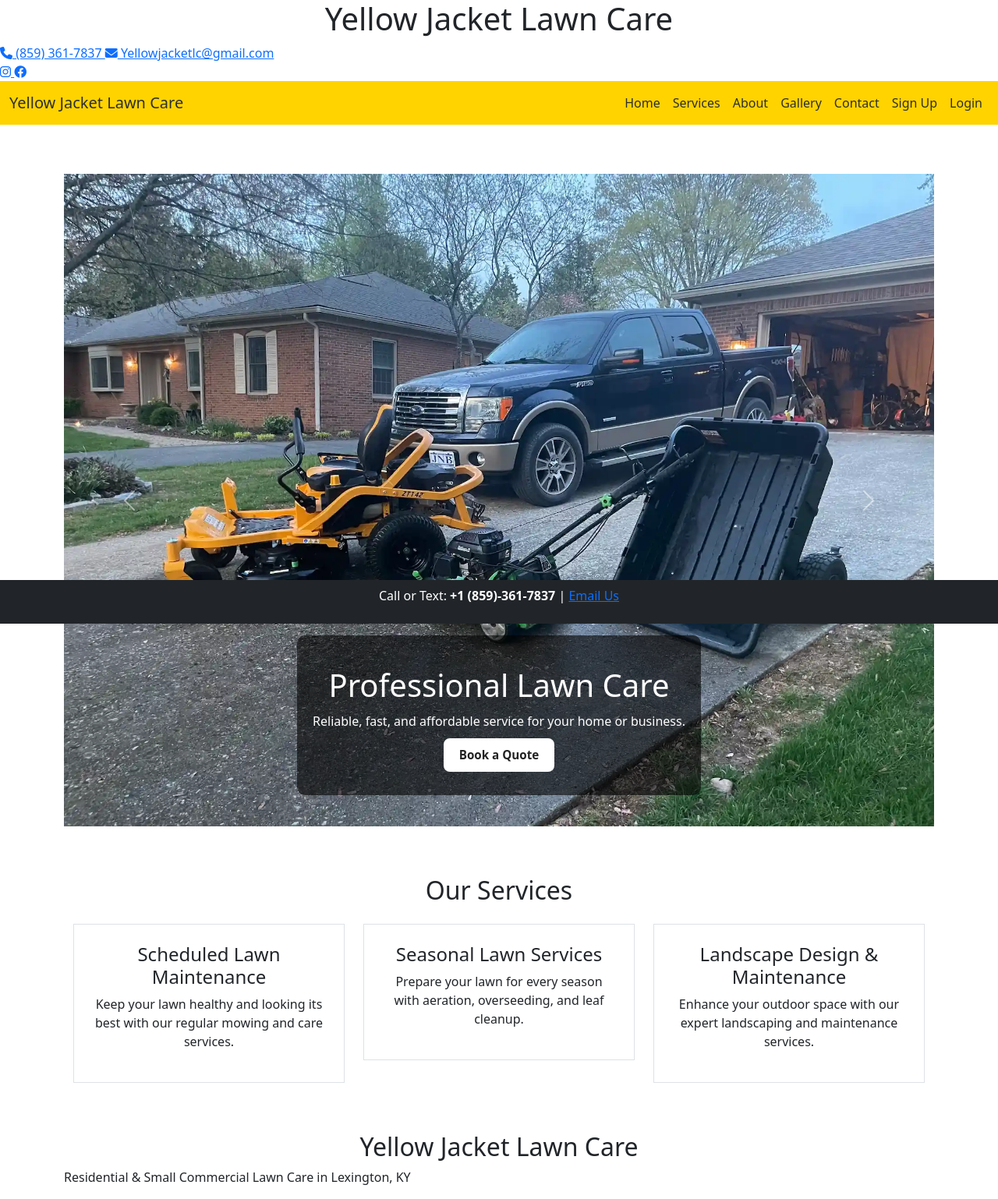
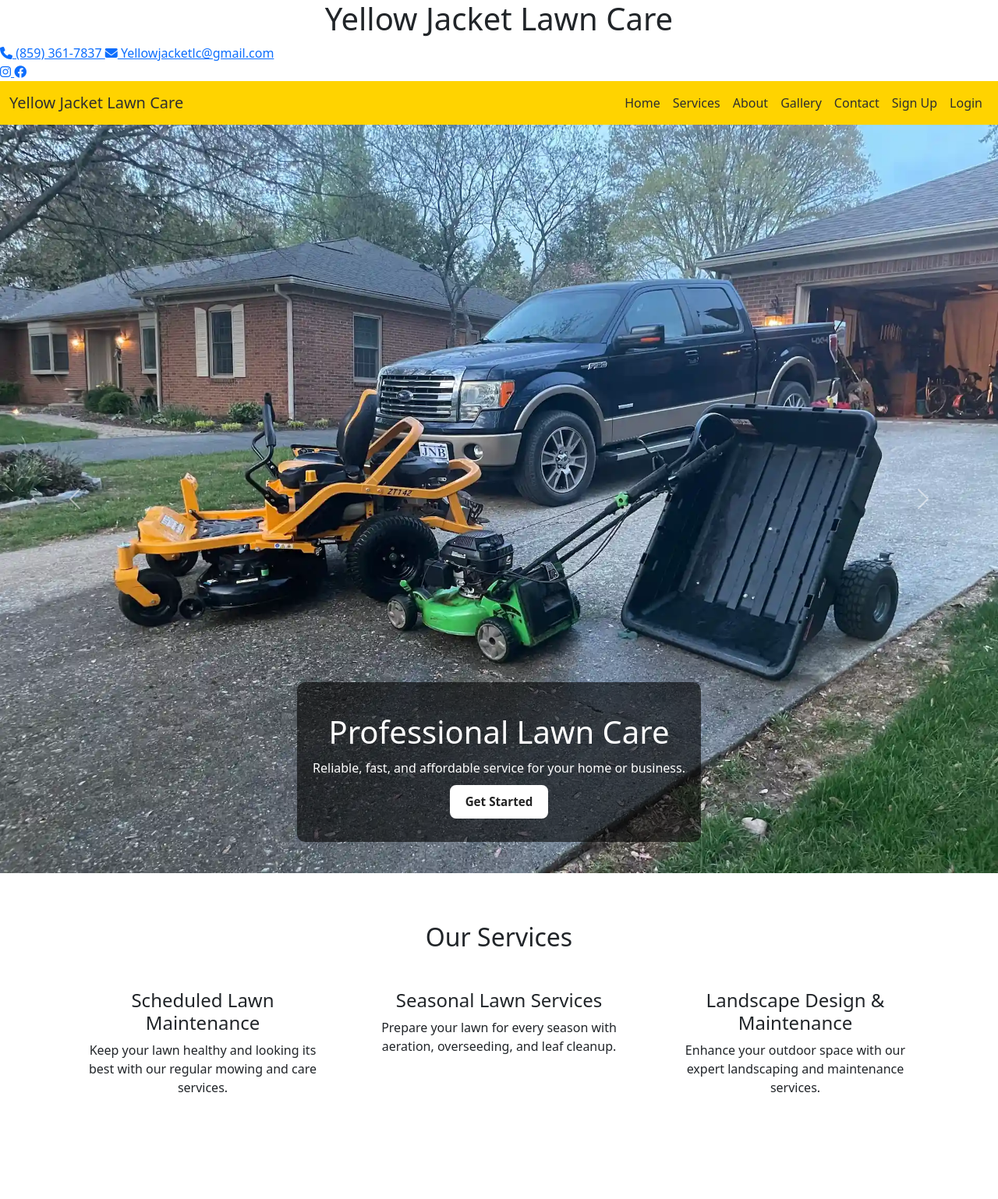
Before and after one commit to Ben-Meredith/lawn, a Flask app: page / in a window 1280 px wide. Shown: the top 1538 px of the page at 78% size. Run offline with Flask 3, Linux system fonts and the light colour scheme.

Commit message:
Update index.html

```diff
--- a/templates/index.html
+++ b/templates/index.html
@@ -1,102 +1,34 @@
 {% extends "base.html" %}
-{% block title %}Home - LawnCare{% endblock %}
+{% block title %}Home - Yellow Jacket Lawn Care{% endblock %}
+{% block container_class %}{% endblock %}
+
 {% block content %}
-<style>
-/* Ensure hero section fills full width and removes default margins */
-html, body {
-    margin: 0;
-    padding: 0;
-    overflow-x: hidden;
-}
-<style>
-/* Base: restore original desktop behavior */
-#heroCarousel,
-#heroCarousel .carousel-inner,
-#heroCarousel .carousel-item,
-#heroCarousel .carousel-item img {
-    width: 100%;
-    max-width: 100%;
-    margin: 0 auto;
-    padding: 0;
-    display: block;          /* ensures proper stacking */
-    position: relative;      /* reset any absolute offsets */
-}
-
-/* Mobile: full viewport width and fixed height to prevent jump */
-@media (max-width: 768px) {
-    #heroCarousel,
-    #heroCarousel .carousel-inner,
-    #heroCarousel .carousel-item {
-        width: 100vw;
-        max-width: 100vw;
-        margin: 0;
-        padding: 0;
-        display: block;
-        position: relative;   /* fix popping during slide transition */
-        height: 50vh;          /* adjust as needed for your hero section */
-    }
-
-    #heroCarousel .carousel-item img {
-        width: 100%;
-        height: 100%;
-        object-fit: cover;     /* ensures image fills container without distortion */
-    }
-}
-
-/* Ensure carousel-inner has no extra spacing */
-#heroCarousel .carousel-inner {
-    overflow: hidden;
-}
-
-.carousel-caption {
-    left: 0;
-    right: 0;
-}
-</style>
-<link rel="preload" as="image" href="static/images/IMG_6355 (1).webp">
-<!-- Carousel Section -->
+<!-- Hero Carousel - Slimmer & Full Width -->
 <div id="heroCarousel" class="carousel slide" data-bs-ride="carousel">
     <div class="carousel-inner">
-
-     <!-- Slide 1 -->
         <div class="carousel-item active">
-    <img src="static/images/IMG_6355 (1).webp" class="d-block w-100" alt="Beautiful Lawn" loading="lazy">
-    <div class="carousel-caption d-flex flex-column justify-content-center">
+            <img src="{{ url_for('static', filename='images/IMG_6355 (1).webp') }}" class="d-block w-100" alt="Beautiful Lawn" loading="eager">
+            <div class="carousel-caption">
                 <div class="caption-box">
                     <h1>Professional Lawn Care</h1>
                     <p>Reliable, fast, and affordable service for your home or business.</p>
-        <a href="/signup" class="btn btn-yellow">Book a Quote</a>
+                    <a href="{{ url_for('get_started') }}" class="btn btn-yellow">Get Started</a>
                 </div>
             </div>
         </div>
 
-  <!-- Slide 2 -->
         <div class="carousel-item">
-    <img src="static/images/IMG_6297.webp" class="d-block w-100" alt="Mowing Service" loading="lazy">
-    <div class="carousel-caption d-flex flex-column justify-content-center">
+            <img src="{{ url_for('static', filename='images/IMG_6299.webp') }}" class="d-block w-100" alt="Freshly Cut Grass" loading="lazy">
+            <div class="carousel-caption">
                 <div class="caption-box">
-        <h1>Trusted Local Experts</h1>
-        <p>Serving your neighborhood with pride and dedication.</p>
-        <a href="/signup" class="btn btn-yellow">Book a Quote</a>
+                    <h1>Book Online Today</h1>
+                    <p>Easy reservations and quick scheduling at your convenience.</p>
+                    <a href="{{ url_for('get_started') }}" class="btn btn-yellow">Get Started</a>
+                </div>
             </div>
         </div>
     </div>
 
-  <!-- Slide 3 -->
-  <div class="carousel-item">
-    <img src="static/images/IMG_6299.webp" class="d-block w-100" alt="Freshly Cut Grass" loading="lazy">
-    <div class="carousel-caption d-flex flex-column justify-content-center">
-      <div class="caption-box">
-        <h1>Book Online Today</h1>
-        <p>Easy reservations and quick scheduling at your convenience.</p>
-        <a href="/signup" class="btn btn-yellow">Book a Quote</a>
-      </div>
-    </div>
-  </div>
-
-  </div> <!-- close carousel-inner -->
-
-  <!-- Carousel Controls -->
     <button class="carousel-control-prev" type="button" data-bs-target="#heroCarousel" data-bs-slide="prev">
         <span class="carousel-control-prev-icon"></span>
         <span class="visually-hidden">Previous</span>
@@ -111,20 +43,20 @@ html, body {
 <div class="container my-5">
     <h2 class="text-center mb-4">Our Services</h2>
     <div class="row">
-        <div class="col-md-4">
-            <div class="service-card text-center p-4 border">
+        <div class="col-md-4 mb-3">
+            <div class="service-card text-center p-4">
                 <h4>Scheduled Lawn Maintenance</h4>
                 <p>Keep your lawn healthy and looking its best with our regular mowing and care services.</p>
             </div>
         </div>
-        <div class="col-md-4">
-            <div class="service-card text-center p-4 border">
+        <div class="col-md-4 mb-3">
+            <div class="service-card text-center p-4">
                 <h4>Seasonal Lawn Services</h4>
                 <p>Prepare your lawn for every season with aeration, overseeding, and leaf cleanup.</p>
             </div>
         </div>
-        <div class="col-md-4">
-            <div class="service-card text-center p-4 border">
+        <div class="col-md-4 mb-3">
+            <div class="service-card text-center p-4">
                 <h4>Landscape Design & Maintenance</h4>
                 <p>Enhance your outdoor space with our expert landscaping and maintenance services.</p>
             </div>
@@ -132,10 +64,16 @@ html, body {
     </div>
 </div>
 
-<!-- Hero Section Content Above Carousel -->
-<div class="home-content my-5">
+<!-- Main Content with Side Images -->
+<div class="container">
+    <div class="content-with-images">
+        <div class="content-side-image d-none d-lg-block">
+            <img src="{{ url_for('static', filename='images/IMG_6295.jpg') }}" alt="Lawn Care">
+        </div>
+
+        <div class="content-center">
             <h2>Yellow Jacket Lawn Care</h2>
-    <p>Residential & Small Commercial Lawn Care in Lexington, KY</p>
+            <p><strong>Residential & Small Commercial Lawn Care in Lexington, KY</strong></p>
 
             <p>Yellow Jacket Lawn Care is your trusted local lawn care company based in Lexington, KY, specializing in mowing, fertilization, seasonal cleanups, and overall turf health. We know the unique challenges that Kentucky lawns face — from compacted clay soil to summer drought stress — and we customize our services to keep your lawn strong, green, and healthy year-round. With reliable service, sharp results, and affordable pricing, Yellow Jacket keeps your yard buzzing with life.</p>
 
@@ -148,7 +86,19 @@ html, body {
                 <li>Hedge & Shrub Trimming/Shaping</li>
                 <li>Blowing & Cleanup of Patios, Walkways, and Driveways</li>
             </ul>
+        </div>
 
+        <div class="content-side-image d-none d-lg-block">
+            <img src="{{ url_for('static', filename='images/IMG_6389.jpg') }}" alt="Professional Service">
+        </div>
+    </div>
+
+    <div class="content-with-images">
+        <div class="content-side-image d-none d-lg-block">
+            <img src="{{ url_for('static', filename='images/IMG_6604.jpg') }}" alt="Seasonal Services">
+        </div>
+
+        <div class="content-center">
             <h3>Seasonal Lawn Services in Lexington</h3>
             <p>Lawns in central Kentucky need seasonal care to thrive. From aeration and overseeding in the fall to leaf cleanup and fertilization, we provide everything your turf needs to stay healthy and prepared for the changing seasons.</p>
 
@@ -159,32 +109,41 @@ html, body {
                 <li>Seasonal Plantings & Landscape Touch-Ups</li>
             </ul>
 
-    <p>No matter the season, Yellow Jacket Lawn Care has you covered. Whether it’s strengthening roots in the fall, keeping weeds under control in the spring, or maintaining a sharp cut all summer long, we tailor our services to meet your lawn’s needs.</p>
-<div class="video-row d-flex justify-content-center gap-3 my-5">
+            <p>No matter the season, Yellow Jacket Lawn Care has you covered. Whether it's strengthening roots in the fall, keeping weeds under control in the spring, or maintaining a sharp cut all summer long, we tailor our services to meet your lawn's needs.</p>
+        </div>
+
+        <div class="content-side-image d-none d-lg-block">
+            <img src="{{ url_for('static', filename='images/IMG_6297.jpg') }}" alt="Quality Work">
+        </div>
+    </div>
+
+    <!-- Video Showcase -->
+    <div class="video-row">
         <video src="{{ url_for('static', filename='copy_D1F4CF32-9571-4BF1-9E95-EBCDA3550BBF.mp4') }}" autoplay muted loop playsinline class="video-item"></video>
         <video src="{{ url_for('static', filename='copy_413D0731-ECD7-4473-884E-BD7AA1FEF614.mp4') }}" autoplay muted loop playsinline class="video-item"></video>
         <video src="{{ url_for('static', filename='copy_F5E81FE3-69AE-4592-9045-12B548852BD0.mp4') }}" autoplay muted loop playsinline class="video-item"></video>
     </div>
-    <h3>Yellow Jacket Lawn Care – Lexington’s Trusted Lawn Pros</h3>
-    <p>Reliable. Efficient. Affordable. Let us keep your lawn buzzing with health and beauty.</p>
+
+    <h3 class="text-center">Yellow Jacket Lawn Care – Lexington's Trusted Lawn Pros</h3>
+    <p class="text-center"><strong>Reliable. Efficient. Affordable.</strong> Let us keep your lawn buzzing with health and beauty.</p>
 
     <h3>Why Choose Us</h3>
     <ul>
-        <li> Locally Owned & Operated – We’re part of your community.</li>
-        <li> Focused on Lawn Health – From mowing to fertilization, we know what it takes for Lexington lawns to thrive.</li>
-        <li> Reliable & Responsive – Quick scheduling, clear communication, and dependable service.</li>
-        <li> Affordable Quality – Professional care that won’t sting your wallet.</li>
+        <li><strong>Locally Owned & Operated</strong> – We're part of your community.</li>
+        <li><strong>Focused on Lawn Health</strong> – From mowing to fertilization, we know what it takes for Lexington lawns to thrive.</li>
+        <li><strong>Reliable & Responsive</strong> – Quick scheduling, clear communication, and dependable service.</li>
+        <li><strong>Affordable Quality</strong> – Professional care that won't sting your wallet.</li>
     </ul>
 
     <h3>Our Services Snapshot</h3>
     <ul>
-        <li>Full service mowing – Double cut lawn mowing to make sure everything is cut correctly and looking nice, including edging and trimming.</li>
-        <li>Aeration – Double Aeration & Overseeding to improve health, density, and appearance of your lawn.</li>
-        <li>Overseeding – Spreading premium grass seed after aeration for thicker, healthier turf.</li>
-        <li>Leaf & Seasonal Cleanup – Raking, blowing, hauling debris, and mulch installation to maintain a clean, healthy yard.</li>
+        <li><strong>Full service mowing</strong> – Double cut lawn mowing to make sure everything is cut correctly and looking nice, including edging and trimming.</li>
+        <li><strong>Aeration</strong> – Double Aeration & Overseeding to improve health, density, and appearance of your lawn.</li>
+        <li><strong>Overseeding</strong> – Spreading premium grass seed after aeration for thicker, healthier turf.</li>
+        <li><strong>Leaf & Seasonal Cleanup</strong> – Raking, blowing, hauling debris, and mulch installation to maintain a clean, healthy yard.</li>
     </ul>
 
-    <h3> Our Customer Promise</h3>
+    <h3>Our Customer Promise</h3>
     <ul>
         <li>Show Up On Time, Every Time</li>
         <li>Deliver Professional Results</li>
@@ -194,56 +153,15 @@ html, body {
         <li>Keep Prices Fair & Transparent</li>
     </ul>
 </div>
-
-<!-- Photo carousel (only on homepage) -->
-<div id="photoCarousel" class="carousel slide my-5" data-bs-ride="carousel" data-bs-touch="true">
-    <!-- Carousel indicators / dots -->
-    <div class="carousel-indicators">
-        <button type="button" data-bs-target="#photoCarousel" data-bs-slide-to="0" class="active" aria-current="true" aria-label="Slide 1"></button>
-        <button type="button" data-bs-target="#photoCarousel" data-bs-slide-to="1" aria-label="Slide 2"></button>
-        <button type="button" data-bs-target="#photoCarousel" data-bs-slide-to="2" aria-label="Slide 3"></button>
-        <button type="button" data-bs-target="#photoCarousel" data-bs-slide-to="3" aria-label="Slide 4"></button>
-        <button type="button" data-bs-target="#photoCarousel" data-bs-slide-to="4" aria-label="Slide 5"></button>
-        <button type="button" data-bs-target="#photoCarousel" data-bs-slide-to="5" aria-label="Slide 6"></button>
-    </div>
-
-    <!-- Carousel images -->
-    <div class="carousel-inner">
-        <div class="carousel-item active">
-            <img src="{{ url_for('static', filename='images/IMG_6295.jpg') }}" class="d-block w-100" alt="Photo 1">
-        </div>
-        <div class="carousel-item">
-            <img src="{{ url_for('static', filename='images/IMG_6297.jpg') }}" class="d-block w-100" alt="Photo 2">
-        </div>
-        <div class="carousel-item">
-            <img src="{{ url_for('static', filename='images/IMG_6299.jpg') }}" class="d-block w-100" alt="Photo 3">
-        </div>
-        <div class="carousel-item">
-            <img src="{{ url_for('static', filename='images/IMG_6355.jpg') }}" class="d-block w-100" alt="Photo 4">
-        </div>
-        <div class="carousel-item">
-            <img src="{{ url_for('static', filename='images/IMG_6389.jpg') }}" class="d-block w-100" alt="Photo 5">
-        </div>
-        <div class="carousel-item">
-            <img src="{{ url_for('static', filename='images/IMG_6604.jpg') }}" class="d-block w-100" alt="Photo 6">
+{% endblock %}
             </div>
         </div>
 
-    <!-- Carousel controls / arrows -->
-    <button class="carousel-control-prev" type="button" data-bs-target="#photoCarousel" data-bs-slide="prev">
-        <span class="carousel-control-prev-icon" aria-hidden="true"></span>
-        <span class="visually-hidden">Previous</span>
-    </button>
-    <button class="carousel-control-next" type="button" data-bs-target="#photoCarousel" data-bs-slide="next">
-        <span class="carousel-control-next-icon" aria-hidden="true"></span>
-        <span class="visually-hidden">Next</span>
-    </button>
+        <div class="carousel-item">
+            <img src="{{ url_for('static', filename='images/IMG_6297.webp') }}" class="d-block w-100" alt="Mowing Service" loading="lazy">
+            <div class="carousel-caption">
+                <div class="caption-box">
+                    <h1>Trusted Local Experts</h1>
+                    <p>Serving your neighborhood with pride and dedication.</p>
+                    <a href="{{ url_for('get_started') }}" class="btn btn-yellow">Get Started</a>
                 </div>
-
-<!-- Sticky Contact Bar -->
-<div class="contact-bar fixed-bottom bg-dark text-white text-center py-2">
-    <p>Call or Text: <strong>+1 (859)-361-7837</strong> | <a href="mailto:Yellowjacketlc@gmail.com?subject=Service%20Inquiry&body=Hello%20Yellow%20Jacket%20Lawncare%2C%0A%0AI%20am%20interested%20in%20your%20services.">
-    Email Us
-</a>
-</div>
-{% endblock %}
```
Lines whose indentation alone changed are shown as unchanged.
